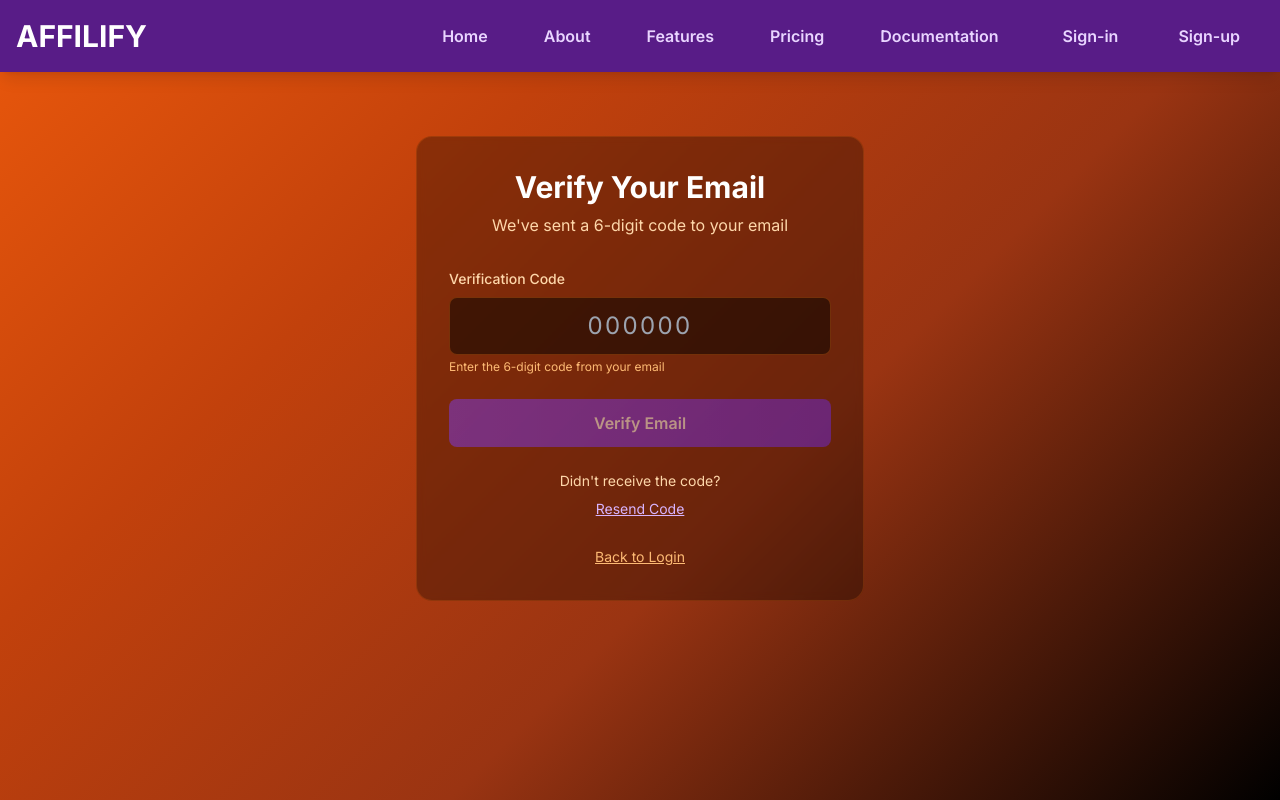
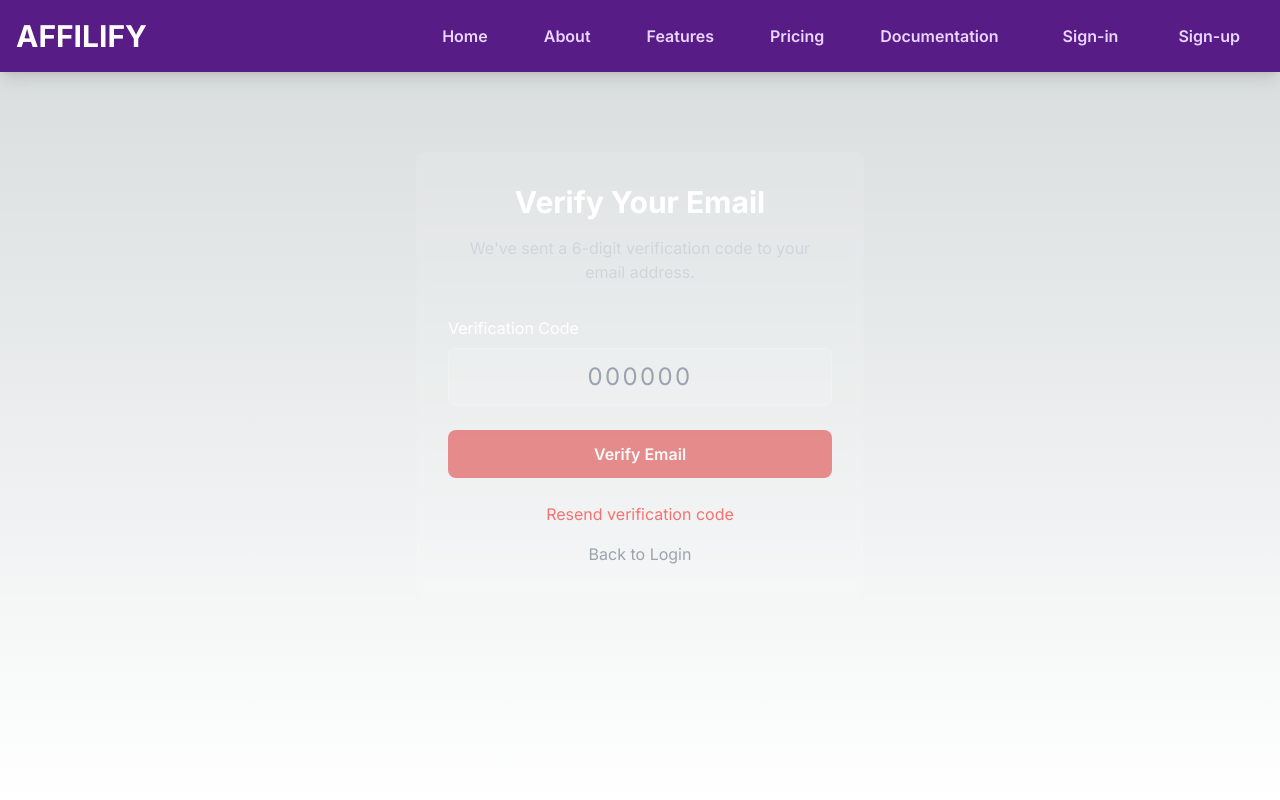
Before and after one commit to JVL-afk/M.A, a Next.js app: page /auth/verify-email in a window 1280 px wide. Built offline with nearby package versions, Linux system fonts and the light colour scheme.

Commit message:
Update page.tsx

```diff
--- a/src/app/auth/verify-email/page.tsx
+++ b/src/app/auth/verify-email/page.tsx
@@ -1,11 +1,11 @@
 'use client'
 
-import { useState, useEffect } from 'react'
+import { useState, useEffect, Suspense } from 'react'
 import { useSearchParams, useRouter } from 'next/navigation'
 import Link from 'next/link'
 import Navbar from '@/components/Navbar'
 
-export default function VerifyEmailPage() {
+function VerifyEmailForm() {
   const [code, setCode] = useState('')
   const [loading, setLoading] = useState(false)
   const [resendLoading, setResendLoading] = useState(false)
@@ -27,7 +27,6 @@ export default function VerifyEmailPage() {
     e.preventDefault()
     setLoading(true)
     setError('')
-    setMessage('')
 
     if (code.length !== 6) {
       setError('Please enter a 6-digit verification code')
@@ -81,7 +80,7 @@ export default function VerifyEmailPage() {
       const data = await response.json()
 
       if (data.success) {
-        setMessage('New verification code sent to your email')
+        setMessage('Verification code sent successfully!')
       } else {
         setError(data.error || 'Failed to resend code')
       }
@@ -94,112 +93,83 @@ export default function VerifyEmailPage() {
 
   return (
     <div className="min-h-screen">
-      {/* Animated Background */}
-      <div className="fixed inset-0 bg-gradient-to-br from-orange-600 via-orange-700 to-black animate-pulse"
-           style={{
-             animation: 'backgroundShift 6s ease-in-out infinite',
-             background: 'linear-gradient(135deg, #ea580c 0%, #c2410c 30%, #9a3412 60%, #000000 100%)'
-           }}>
-      </div>
-
-      {/* Content */}
-      <div className="relative z-10">
       <Navbar />
-
-        <div className="container mx-auto px-4 py-16">
-          <div className="max-w-md mx-auto">
-            <div className="bg-black/30 backdrop-blur-sm rounded-2xl p-8 border border-orange-500/20">
+      <div className="container mx-auto px-4 py-20">
+        <div className="max-w-md mx-auto bg-white/10 backdrop-blur-sm rounded-lg p-8">
           <div className="text-center mb-8">
-                <h1 className="text-3xl font-bold text-white mb-2">
+            <h1 className="text-3xl font-bold text-white mb-4">
               Verify Your Email
             </h1>
-                <p className="text-orange-200 mb-4">
-                  We've sent a 6-digit code to your email
+            <p className="text-gray-300 mb-6">
+              We've sent a 6-digit verification code to your email address.
             </p>
             {email && (
-                  <p className="text-purple-300 text-sm">
-                    {email}
+              <p className="text-blue-200 text-sm bg-blue-500/20 p-3 rounded-lg">
+                Verification code sent to: {email}
               </p>
             )}
           </div>
 
           <form onSubmit={handleSubmit} className="space-y-6">
             <div>
-                  <label htmlFor="code" className="block text-sm font-medium text-orange-200 mb-2">
-                    Verification Code
-                  </label>
+              <label className="block text-white mb-2">Verification Code</label>
               <input
                 type="text"
-                    id="code"
                 value={code}
                 onChange={(e) => setCode(e.target.value.replace(/\D/g, '').slice(0, 6))}
-                    className="w-full px-4 py-3 bg-black/50 border border-orange-500/30 rounded-lg text-white placeholder-gray-400 focus:outline-none focus:border-purple-500 focus:ring-2 focus:ring-purple-500/20 text-center text-2xl tracking-widest"
+                className="w-full px-4 py-3 bg-white/10 border border-white/20 rounded-lg text-white placeholder-gray-400 focus:outline-none focus:border-red-500 text-center text-2xl tracking-widest"
                 placeholder="000000"
                 maxLength={6}
                 required
               />
-                  <p className="text-orange-300 text-xs mt-1">
-                    Enter the 6-digit code from your email
-                  </p>
             </div>
 
             {error && (
-                  <div className="bg-red-500/20 border border-red-500/50 rounded-lg p-3">
-                    <p className="text-red-200 text-sm">{error}</p>
+              <div className="bg-red-500/20 text-red-200 p-3 rounded-lg">
+                {error}
               </div>
             )}
 
             {message && (
-                  <div className="bg-green-500/20 border border-green-500/50 rounded-lg p-3">
-                    <p className="text-green-200 text-sm">{message}</p>
+              <div className="bg-green-500/20 text-green-200 p-3 rounded-lg">
+                {message}
               </div>
             )}
 
             <button
               type="submit"
               disabled={loading || code.length !== 6}
-                  className="w-full bg-gradient-to-r from-purple-600 to-purple-700 text-white py-3 px-4 rounded-lg font-semibold hover:from-purple-700 hover:to-purple-800 focus:outline-none focus:ring-2 focus:ring-purple-500 focus:ring-offset-2 focus:ring-offset-black disabled:opacity-50 disabled:cursor-not-allowed transform hover:scale-105 transition-all duration-200"
+              className="w-full bg-red-600 hover:bg-red-700 text-white py-3 rounded-lg font-semibold btn-hover disabled:opacity-50 disabled:cursor-not-allowed"
             >
               {loading ? 'Verifying...' : 'Verify Email'}
             </button>
+          </form>
 
-                <div className="text-center space-y-2">
-                  <p className="text-orange-200 text-sm">
-                    Didn't receive the code?
-                  </p>
+          <div className="text-center mt-6 space-y-4">
             <button
-                    type="button"
               onClick={handleResendCode}
               disabled={resendLoading}
-                    className="text-purple-300 hover:text-purple-200 underline text-sm disabled:opacity-50"
+              className="text-red-400 hover:text-red-300 disabled:opacity-50"
             >
-                    {resendLoading ? 'Sending...' : 'Resend Code'}
+              {resendLoading ? 'Sending...' : 'Resend verification code'}
             </button>
-                </div>
 
-                <div className="text-center">
-                  <Link
-                    href="/login"
-                    className="text-orange-300 hover:text-orange-200 underline text-sm"
-                  >
+            <div>
+              <Link href="/login" className="text-gray-400 hover:text-gray-300">
                 Back to Login
               </Link>
-                </div>
-              </form>
             </div>
           </div>
         </div>
       </div>
-
-      {/* Background Animation Styles */}
-      <style jsx>{`
-        @keyframes backgroundShift {
-          0% { background: linear-gradient(135deg, #ea580c 0%, #c2410c 30%, #9a3412 60%, #000000 100%); }
-          33% { background: linear-gradient(135deg, #c2410c 0%, #9a3412 30%, #7c2d12 60%, #000000 100%); }
-          66% { background: linear-gradient(135deg, #9a3412 0%, #7c2d12 30%, #451a03 60%, #000000 100%); }
-          100% { background: linear-gradient(135deg, #ea580c 0%, #c2410c 30%, #9a3412 60%, #000000 100%); }
-        }
-      `}</style>
     </div>
   )
 }
+
+export default function VerifyEmailPage() {
+  return (
+    <Suspense fallback={<div>Loading...</div>}>
+      <VerifyEmailForm />
+    </Suspense>
+  )
+}
```
Lines whose indentation alone changed are shown as unchanged.
